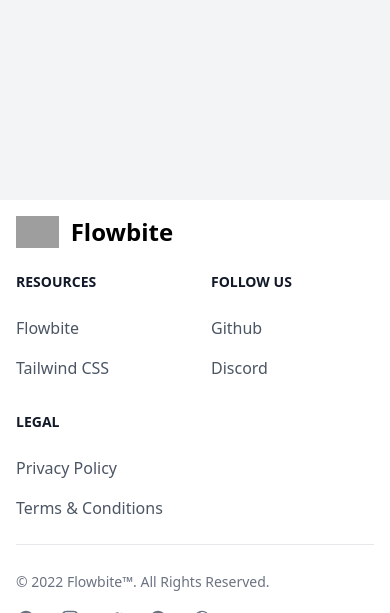
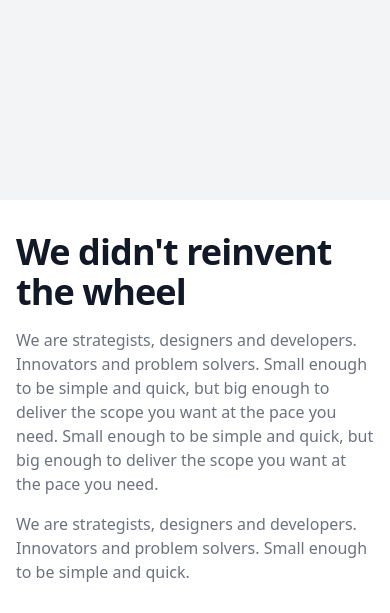
Before and after one commit to Genoss21/E-commerce, a PHP site: page / in a window 390 px wide. Shown: the part 3430-4043 px from the top of the page. Run offline with PHP 8.4, Linux system fonts and the light colour scheme; data comes from the database, SQL or seed files in the repository; some libraries are stand-ins or nearby versions; grey boxes are pictures that could not be loaded.

Commit message:
Add marketing section with descriptive text and images to homepage

```diff
--- a/app/views/home.php
+++ b/app/views/home.php
@@ -553,6 +553,20 @@
 
     <div class="h-screen">1</div>
 
+    <section class="bg-white dark:bg-gray-900">
+        <div class="gap-16 items-center py-8 px-4 mx-auto max-w-screen-xl lg:grid lg:grid-cols-2 lg:py-16 lg:px-6">
+            <div class="font-light text-gray-500 sm:text-lg dark:text-gray-400">
+                <h2 class="mb-4 text-4xl tracking-tight font-extrabold text-gray-900 dark:text-white">We didn't reinvent the wheel</h2>
+                <p class="mb-4">We are strategists, designers and developers. Innovators and problem solvers. Small enough to be simple and quick, but big enough to deliver the scope you want at the pace you need. Small enough to be simple and quick, but big enough to deliver the scope you want at the pace you need.</p>
+                <p>We are strategists, designers and developers. Innovators and problem solvers. Small enough to be simple and quick.</p>
+            </div>
+            <div class="grid grid-cols-2 gap-4 mt-8">
+                <img class="w-full rounded-lg" src="https://flowbite.s3.amazonaws.com/blocks/marketing-ui/content/office-long-2.png" alt="office content 1">
+                <img class="mt-4 w-full lg:mt-10 rounded-lg" src="https://flowbite.s3.amazonaws.com/blocks/marketing-ui/content/office-long-1.png" alt="office content 2">
+            </div>
+        </div>
+    </section>
+
     <footer class="p-4 bg-white sm:p-6 dark:bg-gray-800">
         <div class="mx-auto max-w-screen-2xl">
             <div class="md:flex md:justify-between">
```
